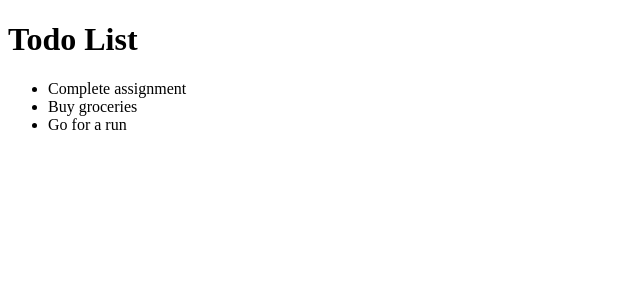
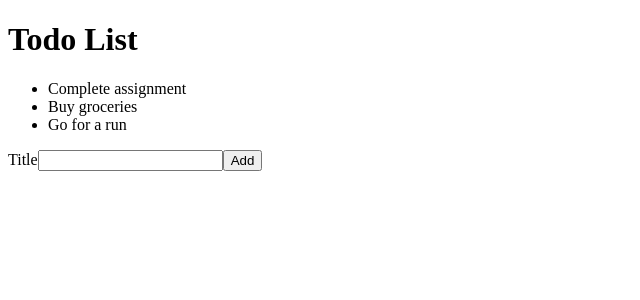
Before and after one commit to nicoleCodeGirl/react-todo, a React (Create React App) app: page / in a window 1280 px wide. Shown: the top 300 px of the page, without its empty margins (0-640 px from the left). Built offline with nearby package versions, Linux system fonts and the light colour scheme; the HTML template or start-up script is replaced by a standard one.

Commit message:
lesson 1.2

```diff
--- /dev/null
+++ b/src/AddTodoForm.js
@@ -0,0 +1,13 @@
+import React from "react";
+
+function AddTodoForm() {
+  return (
+    <form>
+      <label htmlFor="todoTitle">Title</label>
+      <input type="text" id="todoTitle" />
+      <button type="submit">Add</button>
+    </form>
+  );
+}
+
+export default AddTodoForm;
--- a/src/App.js
+++ b/src/App.js
@@ -1,21 +1,16 @@
 import React from 'react';
+import TodoList from "./TodoList";
+import AddTodoForm from './AddTodoForm';
 
-const todoList = [
-  { id: 1, title: 'Complete assignment' },
-  { id: 2, title: 'Buy groceries' },
-  { id: 3, title: 'Go for a run' },
-];
+
 
 function App() {
   return (
 
     <div>
     <h1>Todo List</h1>
-    <ul>
-        {todoList.map((item) => (
-          <li key={item.id}>{item.title}</li>
-        ))}
-      </ul>
+    <TodoList />
+    <AddTodoForm />
   </div>
 
   );
--- /dev/null
+++ b/src/TodoList.js
@@ -0,0 +1,19 @@
+import React from "react";
+
+const todoList = [
+    { id: 1, title: 'Complete assignment' },
+    { id: 2, title: 'Buy groceries' },
+    { id: 3, title: 'Go for a run' },
+  ];
+
+function TodoList() {
+  return (
+    <ul>
+    {todoList.map((item) => (
+      <li key={item.id}>{item.title}</li>
+    ))}
+  </ul>
+  );
+}
+
+export default TodoList;
```
